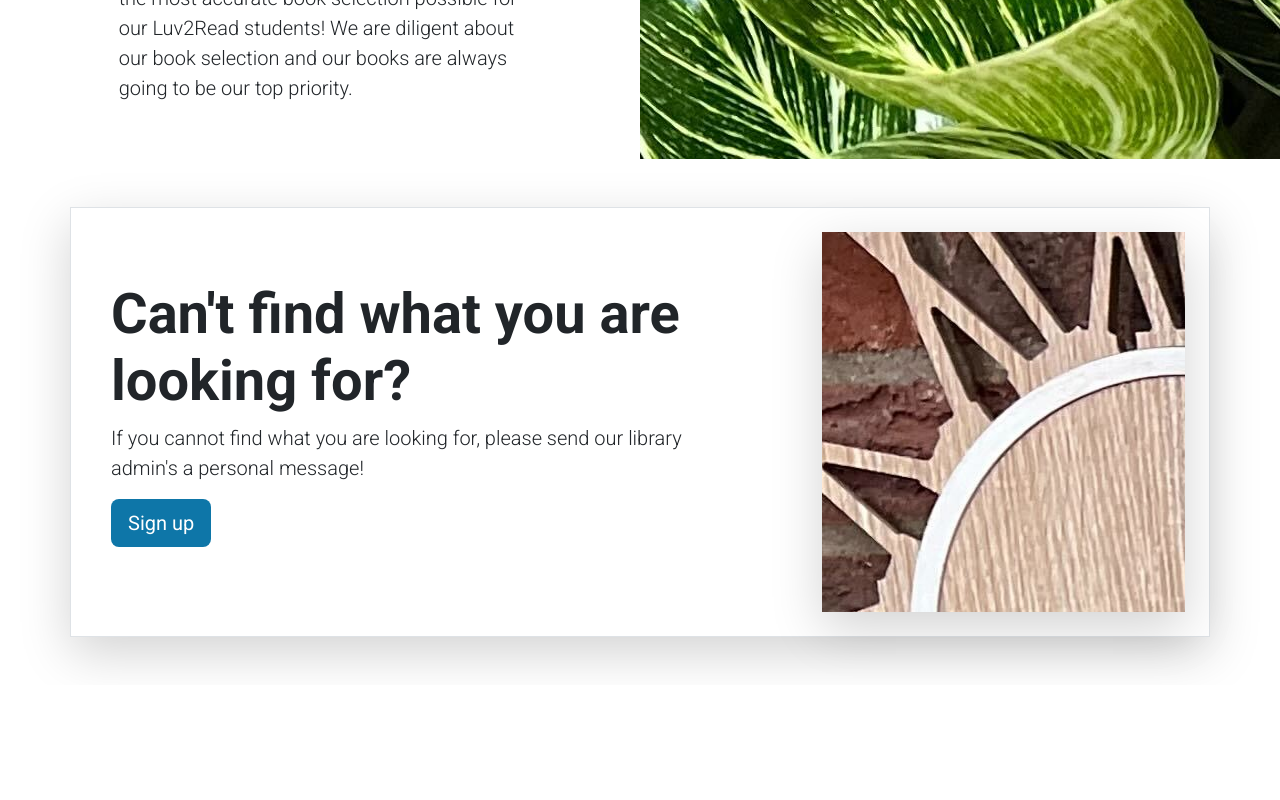
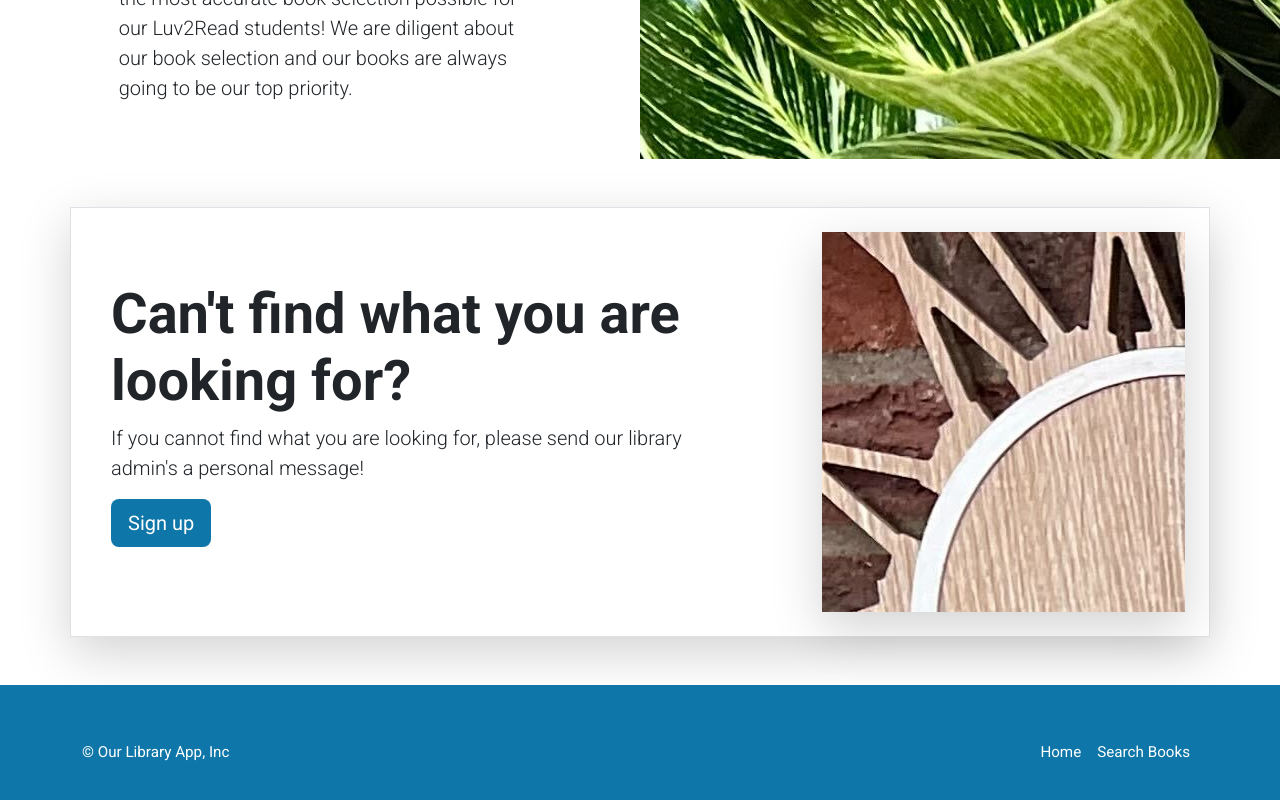
Before and after one commit to Sagnik004/spring-react-practice-apps, a React (Create React App) app in the folder library-management-application/frontend/library-mgmt-ui/: page / in a window 1280 px wide. Shown: the part 1705-2505 px from the top of the page. Before the commit the page ends 2390 px from the top, so only its background shows below. Built offline with nearby package versions, Linux system fonts and the light colour scheme.

Commit message:
home page footer component added

```diff
--- a/library-management-application/frontend/library-mgmt-ui/src/App.tsx
+++ b/library-management-application/frontend/library-mgmt-ui/src/App.tsx
@@ -6,6 +6,7 @@
 import Carousel from './components/layouts/homePage/Carousel';
 import Heros from './components/layouts/homePage/Heros';
 import LibraryServices from './components/layouts/homePage/LibraryServices';
+import Footer from './components/layouts/footer/Footer';
 
 const App = () => {
   return (
@@ -15,6 +16,7 @@
       <Carousel />
       <Heros />
       <LibraryServices />
+      <Footer />
     </div>
   );
 };
--- /dev/null
+++ b/library-management-application/frontend/library-mgmt-ui/src/components/layouts/footer/Footer.tsx
@@ -0,0 +1,25 @@
+import React from 'react';
+
+const Footer = () => {
+  return (
+    <div className="main-color">
+      <footer className="container d-flex flex-wrap justify-content-between align-items-center py-5 main-color">
+        <p className="col-md-4 mb-0 text-white">© Our Library App, Inc</p>
+        <ul className="nav navbar-dark col-md-4 justify-content-end">
+          <li className="nav-item">
+            <a href="#" className="nav-link px-2 text-white">
+              Home
+            </a>
+          </li>
+          <li className="nav-item">
+            <a href="#" className="nav-link px-2 text-white">
+              Search Books
+            </a>
+          </li>
+        </ul>
+      </footer>
+    </div>
+  );
+};
+
+export default Footer;
```
